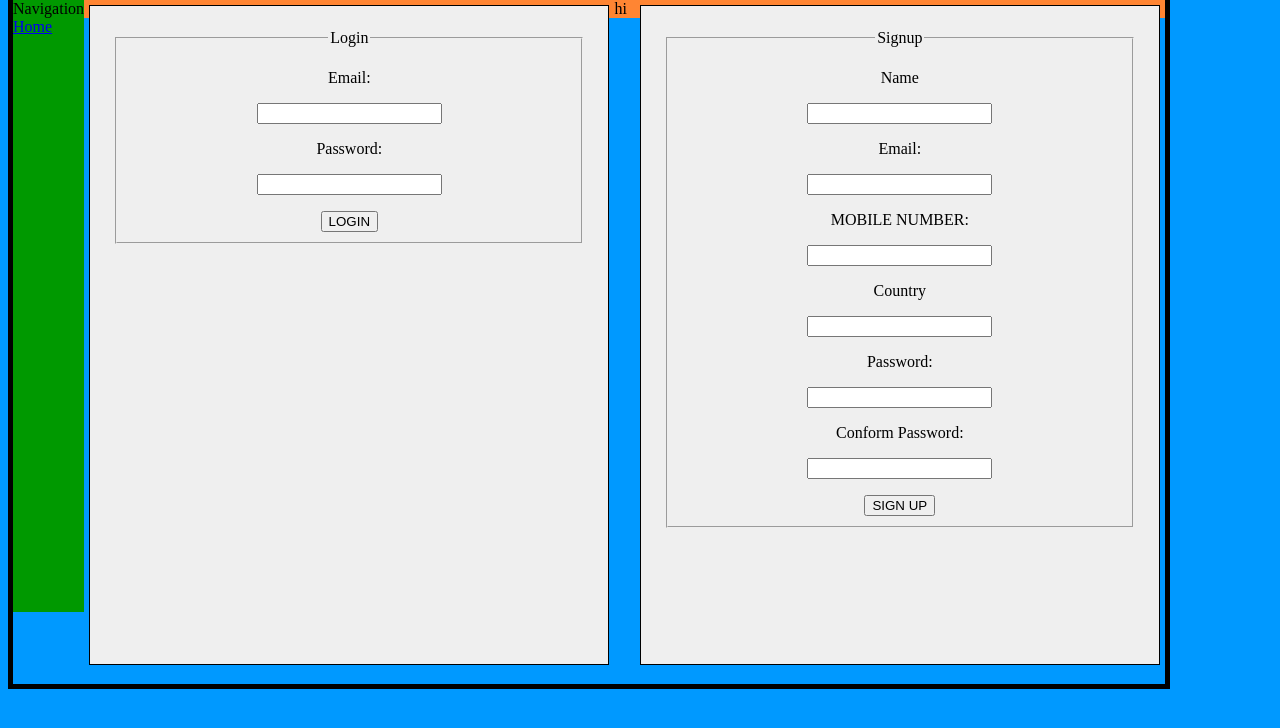
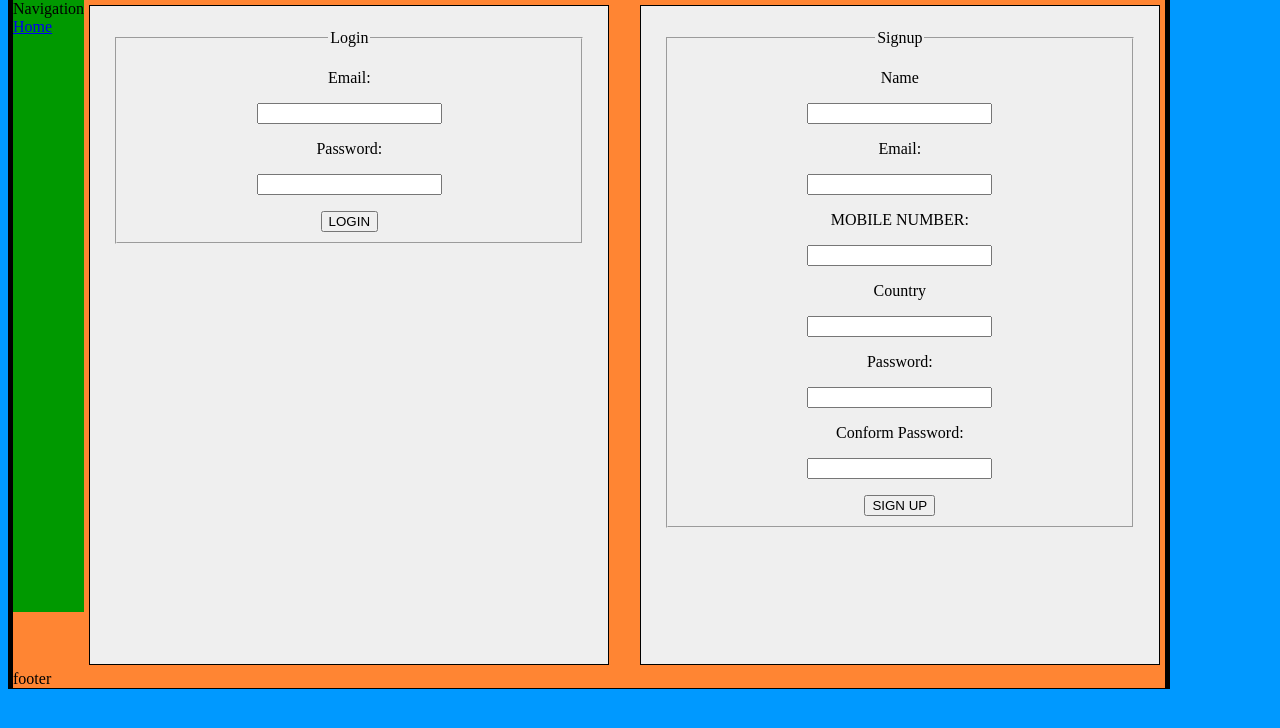
Before and after one commit to derekshorten/HDWD-Web-Project, a PHP site: page / in a window 1280 px wide. Shown: the part 49-777 px from the top of the page. Run offline with PHP 8.4, Linux system fonts and the light colour scheme.

Commit message:
Changed text in footer

```diff
--- a/Include/footer.php
+++ b/Include/footer.php
@@ -2,7 +2,7 @@
 
 
 <footer>
-hi
+footer
 </footer>
 
 </html>
```
